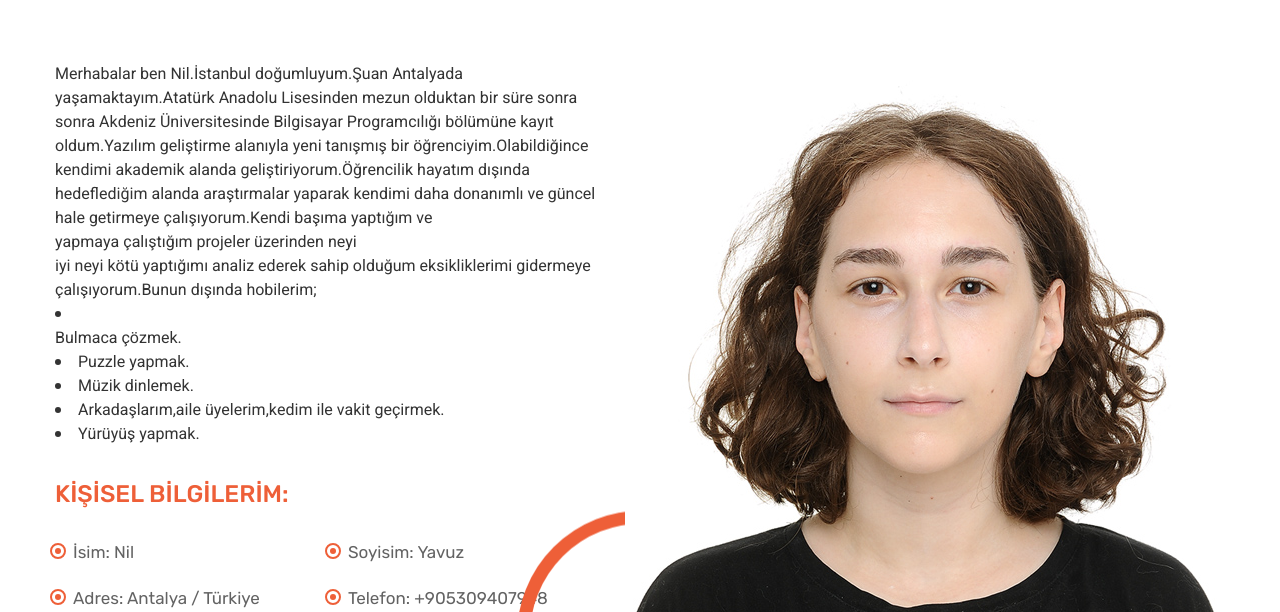
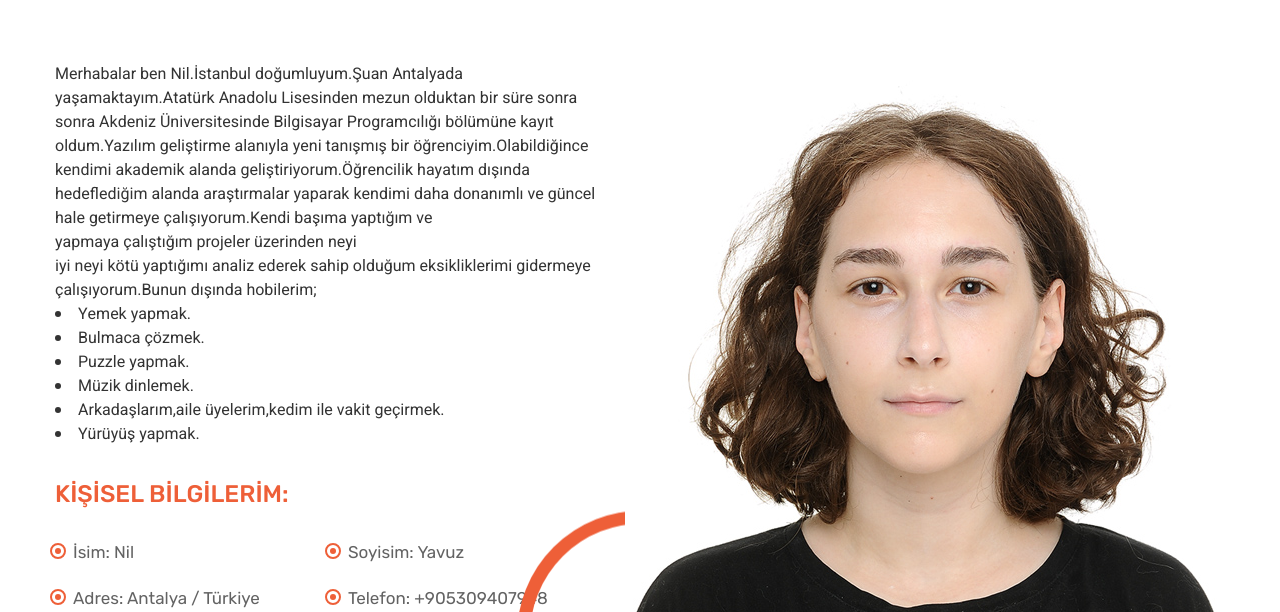
Before and after one commit to Manjushage/Manjushage.github.io, a plain HTML site: page about.html in a window 1280 px wide. Shown: the part 188-800 px from the top of the page. Drawn offline with nearby package versions, Linux system fonts and the light colour scheme.

Commit message:
Add files via upload

```diff
--- a/about.html
+++ b/about.html
@@ -200,14 +200,16 @@
               <div class="w-full lg:max-w-[550px]">
                   <div>
                     <span class="font-heebo font-normal text-primary dark:text-white">Merhabalar ben Nil.İstanbul doğumluyum.Şuan Antalyada yaşamaktayım.Atatürk Anadolu Lisesinden mezun olduktan bir süre sonra sonra Akdeniz Üniversitesinde Bilgisayar Programcılığı bölümüne kayıt oldum.Yazılım geliştirme alanıyla yeni tanışmış bir öğrenciyim.Olabildiğince kendimi akademik alanda geliştiriyorum.Öğrencilik hayatım dışında hedeflediğim alanda  araştırmalar yaparak kendimi daha donanımlı ve güncel hale getirmeye çalışıyorum.Kendi başıma yaptığım ve <br> yapmaya çalıştığım projeler üzerinden neyi <br>iyi neyi kötü yaptığımı analiz ederek sahip olduğum eksikliklerimi gidermeye çalışıyorum.Bunun dışında hobilerim;<br>
-                      <li>
-                        <ol>Bulmaca çözmek.</ol>
+                      <li>Yemek yapmak.
+                        <li>Bulmaca çözmek.
                         <li>Puzzle yapmak.
                         <li>Müzik dinlemek.
                         <li>Arkadaşlarım,aile üyelerim,kedim ile vakit geçirmek.
                         <li>Yürüyüş yapmak.
-                      </li>
+                        </li>
+
                     </span>
+
                   </div>
                   <div class="mt-[30px]">
                     <h3 class="text-accent1 text-[20px] lg:text-[24px] font-medium ">KİŞİSEL BİLGİLERİM:</h3>
```
